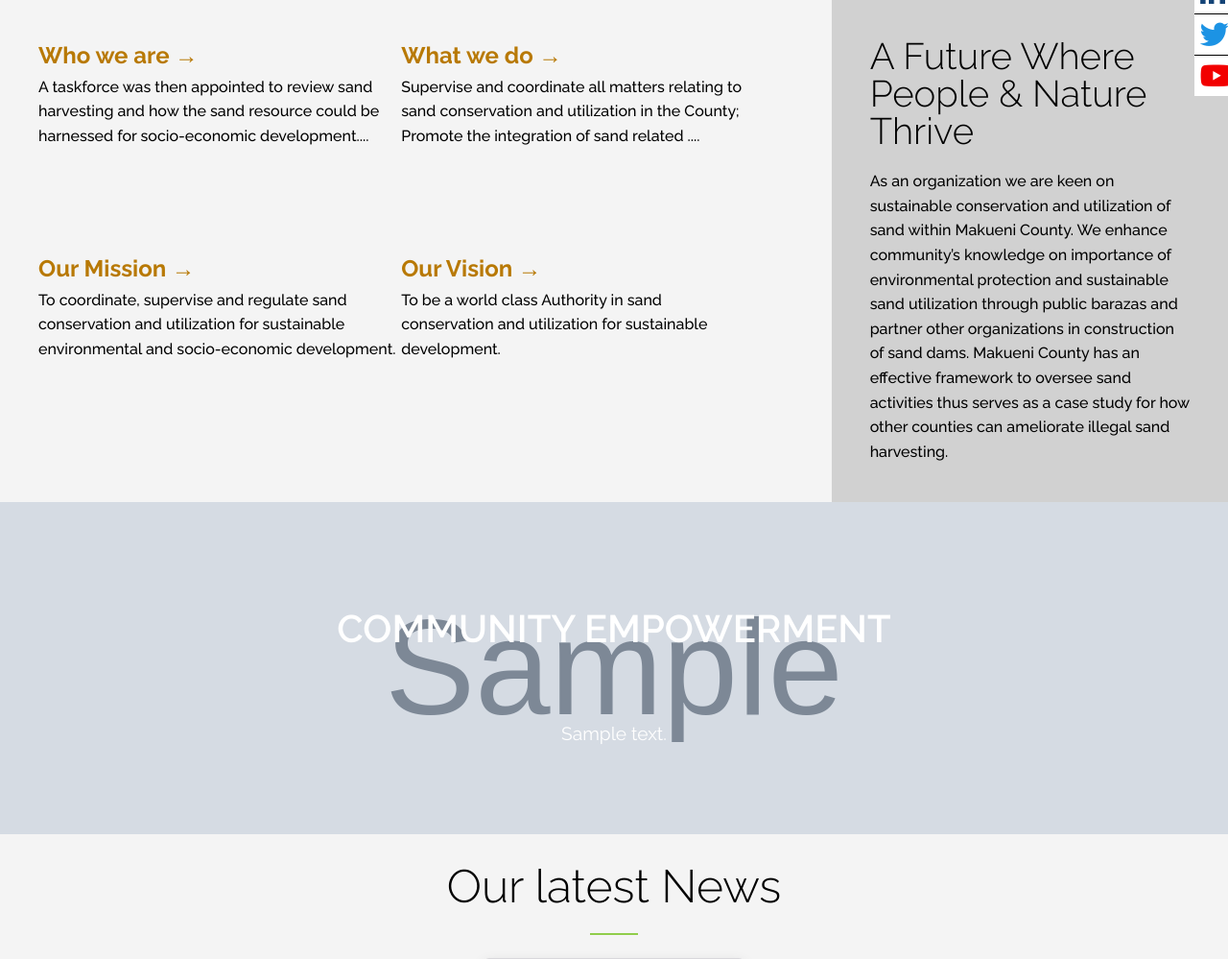
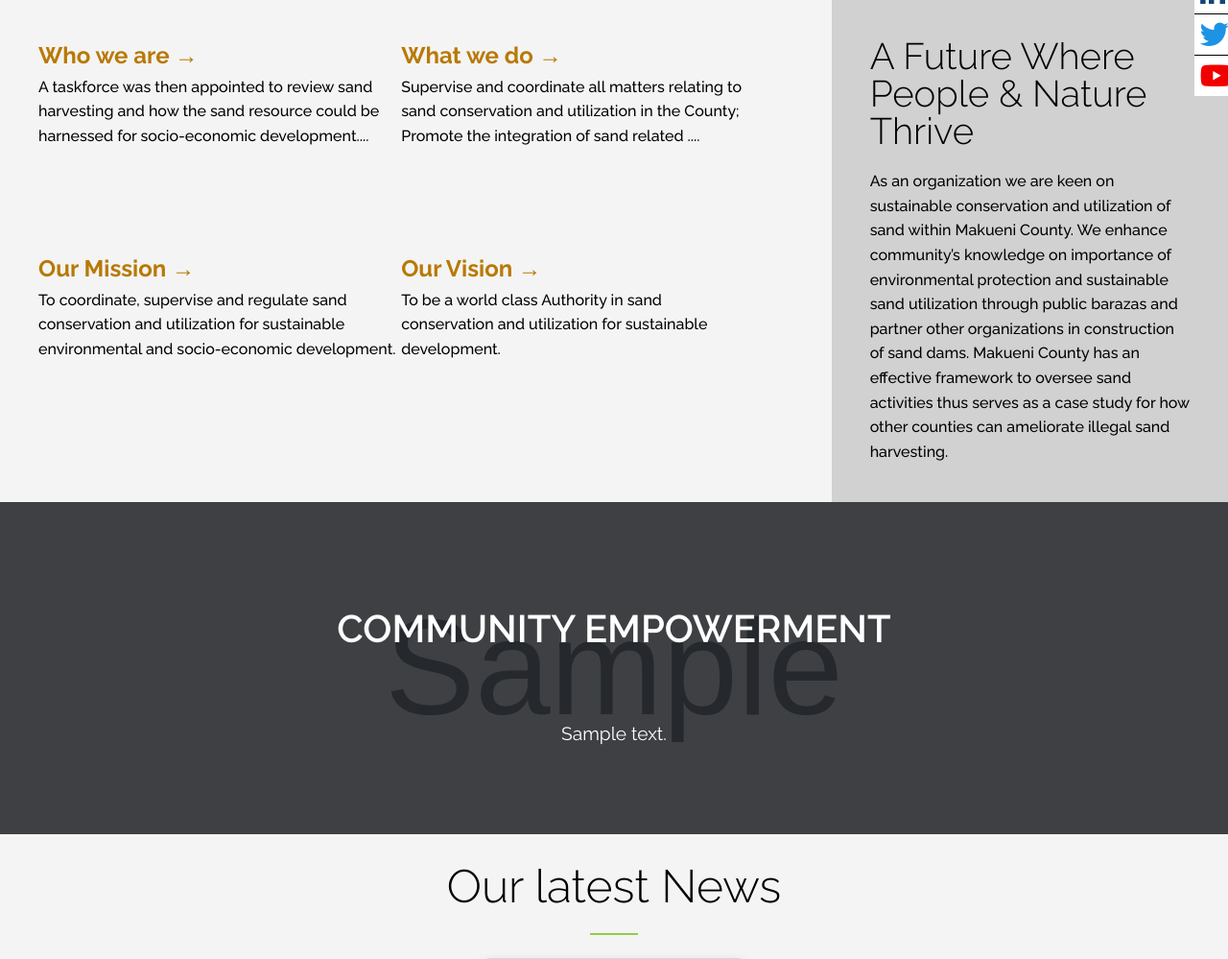
Before and after one commit to enockabere/Mak-Website, a Django app: page / in a window 1280 px wide. Shown: the part 786-1785 px from the top of the page at 96% size. Run offline with Django 4.2, Linux system fonts and the light colour scheme; tables that the repository leaves empty hold one stand-in row (values such as "Sample post"); grey boxes marked "Sample" are stand-in pictures; some libraries are stand-ins or nearby versions.

Commit message:
empowerment backdrop

```diff
--- a/base/templates/index.html
+++ b/base/templates/index.html
@@ -82,11 +82,14 @@
 <section class="paralax">
     <div class="paralax__inner"
         style="background: url('{{ emp.image.url }}') no-repeat center; background-size: cover;">
-        <div class="paralax__title">
-            <h1>Community Empowerment</h1>
-        </div>
-        <div class="paralax__content">
-            <p>{{emp.message}}</p>
+        <div class="backdrop">
+
+            <div class="paralax__title">
+                <h1>Community Empowerment</h1>
+            </div>
+            <div class="paralax__content">
+                <p>{{emp.message}}</p>
+            </div>
         </div>
     </div>
 </section>
--- a/static/css/style.css
+++ b/static/css/style.css
@@ -1789,16 +1789,19 @@ textarea {
   border-color: rgb(255, 255, 255);
   width: 100%;
   height: 100%;
+}
+.paralax__inner .backdrop {
+  background-color: hsla(0deg, 0%, 0%, 0.705);
   padding: 2em;
 }
 @media (min-width: 1024px) {
-  .paralax__inner {
+  .paralax__inner .backdrop {
     padding: 3em;
     text-align: center;
   }
 }
 @media (max-width: 899.98px) {
-  .paralax__inner {
+  .paralax__inner .backdrop {
     padding: 1em;
   }
 }
--- a/static/scss/globals/_main.scss
+++ b/static/scss/globals/_main.scss
@@ -40,6 +40,10 @@
         @include set_background($dark_color_fade);
         width: 100%;
         height: 100%;
+
+
+        .backdrop{
+            background-color: hsla(0, 0%, 0%, 0.705);
             padding: 2em;
 
             @include u.breakpoint(large) {
@@ -49,6 +53,8 @@
 
             @include u.breakpoint-down(small) {
                 padding: 1em;
+            }
+
         }
     }
 
```
Lines whose indentation alone changed are shown as unchanged.
